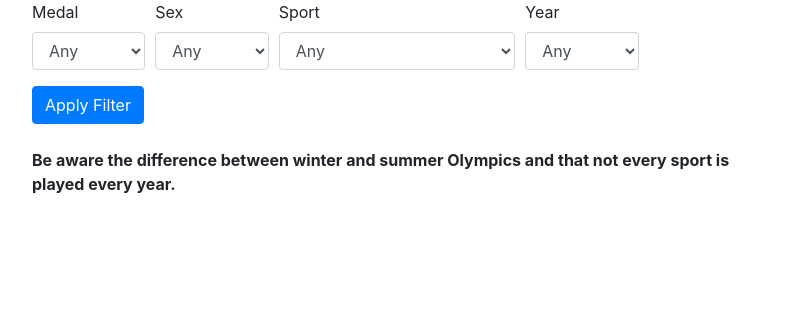
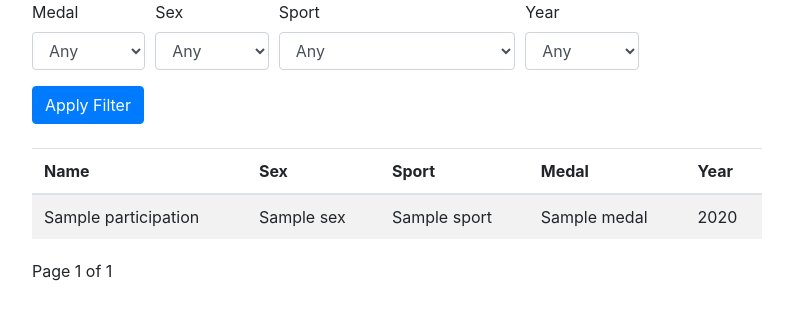
Before and after one commit to daniel-exe/DIS_project, a Flask app: page /participations in a window 1280 px wide. Shown: the part 56-376 px from the top of the page, without its empty margins (53-846 px from the left). Run offline with Flask 3, Linux system fonts and the light colour scheme; tables that the repository leaves empty hold one stand-in row (values such as "Sample post"); a database or web service that is not in the repository returns one stand-in record (values such as "Sample title"); data that the repository does not hold is empty; some libraries are stand-ins or nearby versions.

Commit message:
Pagination temp

```diff
--- a/olympics_app/models.py
+++ b/olympics_app/models.py
@@ -62,7 +62,7 @@ def get_filter_options():
         "years": years
     }
 
-def get_filtered_participations(sex=None, sport=None, medal=None, year=None):
+def get_filtered_participations(sex=None, sport=None, medal=None, year=None, page=1):
     query = """
         SELECT DISTINCT a.name, a.sex, s.name AS sport, p.medal, g.year
         FROM participation p
@@ -73,6 +73,8 @@ def get_filtered_participations(sex=None, sport=None, medal=None, year=None):
     """
     filters = []
     params = []
+    limit = 50
+    offset = (page - 1) * limit
 
     if sex:
         filters.append("a.sex = %s")
@@ -93,11 +95,16 @@ def get_filtered_participations(sex=None, sport=None, medal=None, year=None):
     if filters:
         query += " WHERE " + " AND ".join(filters)
 
-    query += " ORDER BY g.year DESC LIMIT 50;"
+    with conn.cursor() as cur:
+        cur.execute(" SELECT COUNT(*) FROM( " + query + " ) AS subquery ", params)
+        total_results = cur.fetchone()[0]
+        total_pages = max(1, (total_results + limit - 1) // limit)
+
+    query += f" ORDER BY g.year DESC LIMIT {limit} OFFSET {offset}; "
 
     with conn.cursor() as cur:
         cur.execute(query, params)
-        return cur.fetchall()
+        return (cur.fetchall(), page, total_pages)
 
 def classify_input(query):
     query = query.strip()
--- a/olympics_app/routes.py
+++ b/olympics_app/routes.py
@@ -19,30 +19,41 @@ def leaderboards():
 
 @app.route("/participations", methods=["GET", "POST"])
 def participations():
-    from models import get_filtered_participations, get_filter_options
-
+    from models import get_filter_options, get_filtered_participations
     filters = get_filter_options()
     results = []
+
+    sex = request.args.get("sex", None)
+    sport = request.args.get("sport", None)
+    medal = request.args.get("medal", None)
+    year = request.args.get("year", None)
+    page = int(request.args.get("page", 1))
 
     if request.method == "POST":
         medal = request.form.get("medal")
         sex = request.form.get("sex")
         sport = request.form.get("sport")
         year = request.form.get("year")
+        page = 1
 
         medal = None if medal == "Any" or medal == "None" else medal
         sex = None if sex == "Any" else sex
         sport = None if sport == "Any" else sport
         year = int(year) if year and year != "Any" else None
 
-        results = get_filtered_participations(
-            sex=sex,
-            sport=sport,
-            medal=medal,
-            year=year
-        )
+    if request.method == "GET" and (sex is None and sport is None and medal is None and year is None):
+        sex = sport = medal = year = None
 
-    return render_template("participations.html", title="Athelete Participations", filters=filters, results=results)
+    results, page, total_pages = get_filtered_participations(
+        sex=sex,
+        sport=sport,
+        medal=medal,
+        year=year,
+        page=page
+    )
+
+    return render_template("participations.html", title="Athlete Participations", filters=filters, results=results, page=page, total_pages=total_pages, sex=sex, sport=sport, medal=medal, year=year)
+
 
 @app.route('/search')
 def search():
--- a/olympics_app/templates/participations.html
+++ b/olympics_app/templates/participations.html
@@ -9,7 +9,7 @@
       <select name="medal" class="form-control">
         <option value="">Any</option>
         {% for medal in filters.medals %}
-          <option value="{{ medal }}">{{ medal }}</option>
+          <option value="{{ medal }}" {% if medal == request.args.get('medal', '') %}selected{% endif %}>{{ medal }}</option>
         {% endfor %}
       </select>
     </div>
@@ -18,7 +18,7 @@
       <select name="sex" class="form-control">
         <option value="">Any</option>
         {% for s in filters.sexes %}
-          <option value="{{ s }}">{{ s }}</option>
+          <option value="{{ s }}" {% if s == request.args.get('sex', '') %}selected{% endif %}>{{ s }}</option>
         {% endfor %}
       </select>
     </div>
@@ -27,7 +27,7 @@
       <select name="sport" class="form-control">
         <option value="">Any</option>
         {% for sport in filters.sports %}
-          <option value="{{ sport }}">{{ sport }}</option>
+          <option value="{{ sport }}" {% if sport == request.args.get('sport', '') %}selected{% endif %}>{{ sport }}</option>
         {% endfor %}
       </select>
     </div>
@@ -36,7 +36,7 @@
       <select name="year" class="form-control">
         <option value="">Any</option>
         {% for y in filters.years %}
-          <option value="{{ y }}">{{ y }}</option>
+          <option value="{{ y }}" {% if y == request.args.get('year', '') %}selected{% endif %}>{{ y }}</option>
         {% endfor %}
       </select>
     </div>
@@ -67,6 +67,18 @@
       {% endfor %}
     </tbody>
   </table>
+
+  <div style="margin-top: 20px;">
+    {% if page > 1 %}
+      <a href="{{ url_for('participations', page=page-1, sex=request.args.get('sex', ''), sport=request.args.get('sport', ''), medal=request.args.get('medal', ''), year=request.args.get('year', '')) }}">Previous</a>
+    {% endif %}
+
+    Page {{ page }} of {{ total_pages }}
+
+    {% if page < total_pages %}
+      <a href="{{ url_for('participations', page=page+1, sex=request.args.get('sex', ''), sport=request.args.get('sport', ''), medal=request.args.get('medal', ''), year=request.args.get('year', '')) }}">Next</a>
+    {% endif %}
+  </div>
 {% else %}
   <p><strong>Be aware the difference between winter and summer Olympics and that not every sport is played every year.</strong></p>
 {% endif %}
```
Lines whose indentation alone changed are shown as unchanged.
